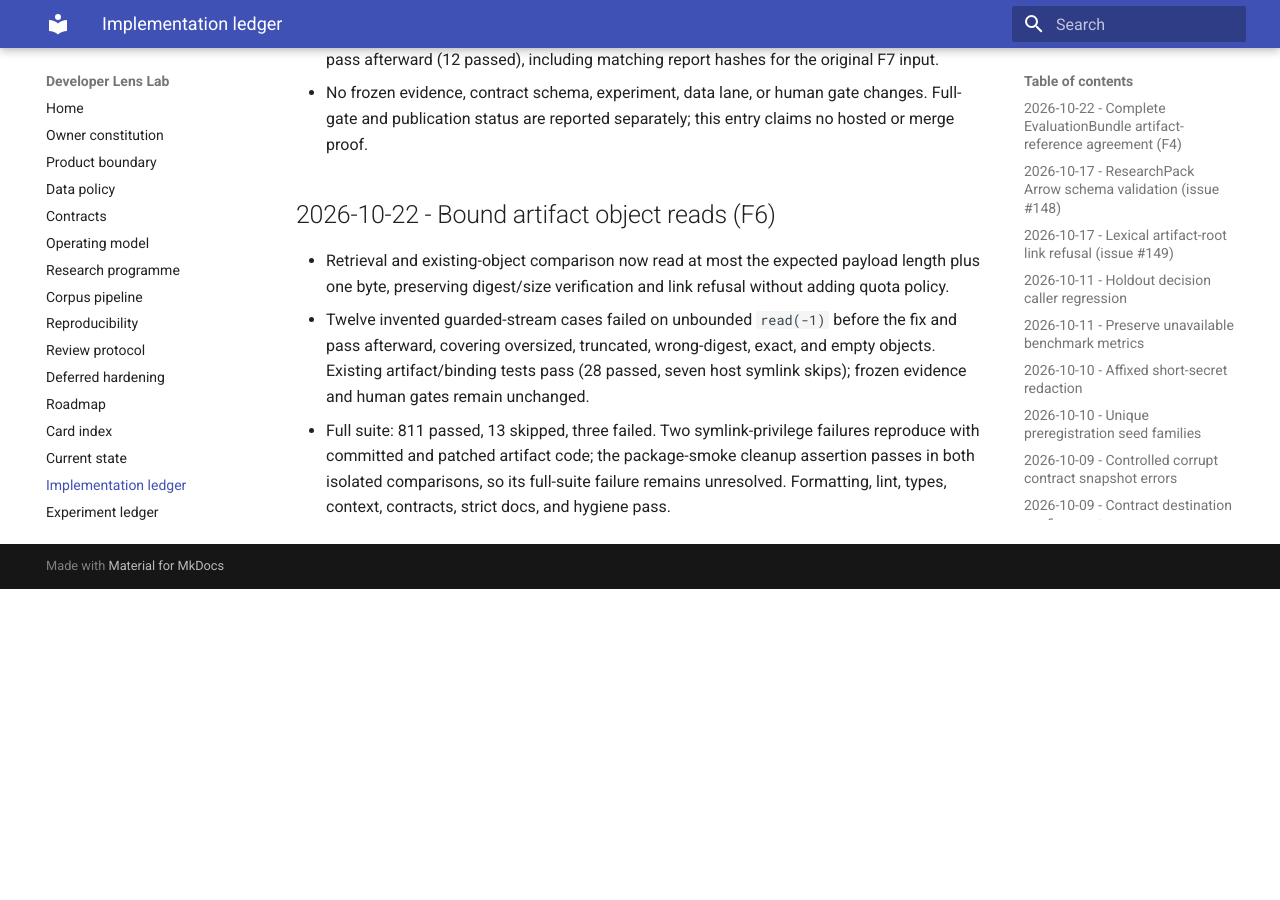
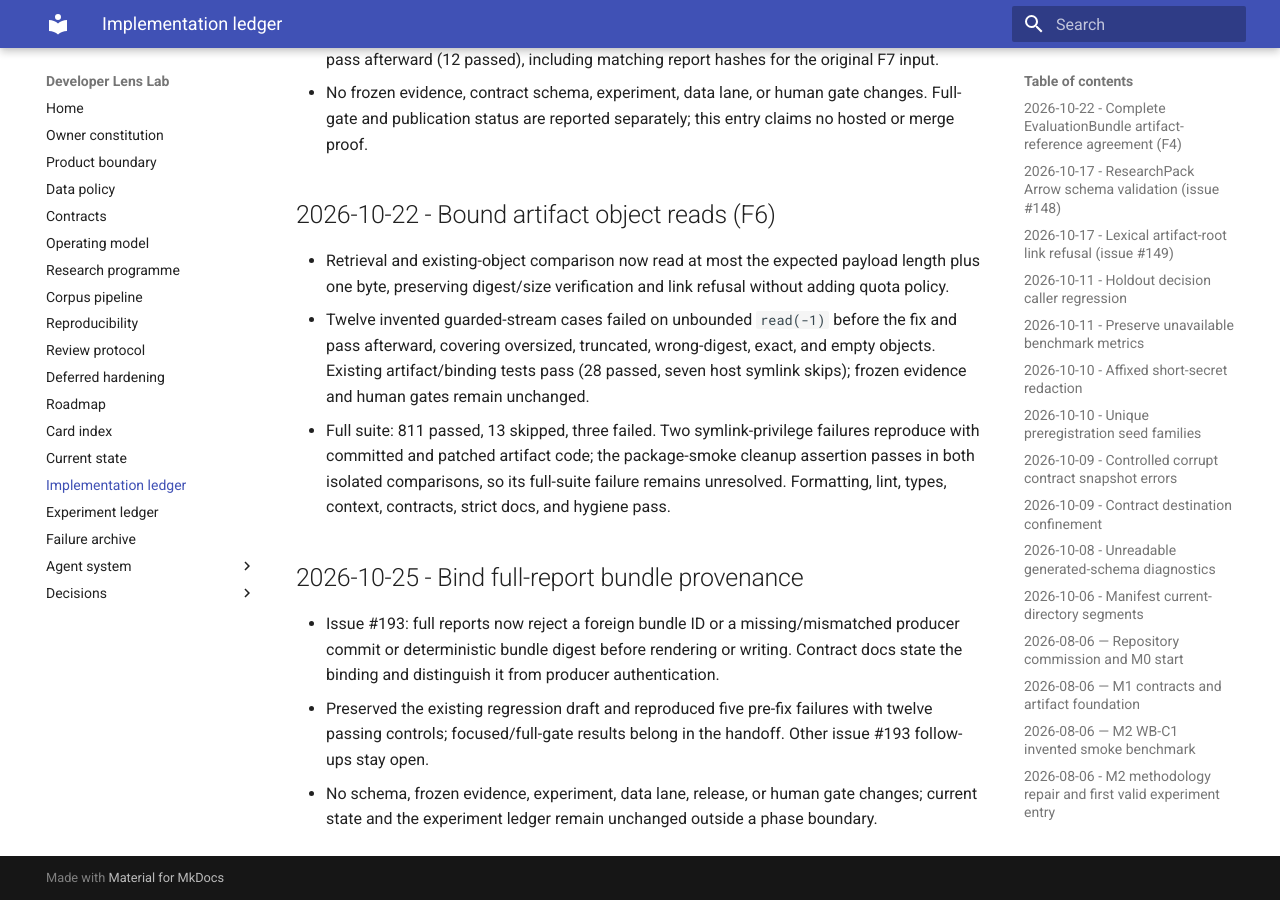
Before and after one commit to Chris0Jeky/developer-lens-lab, an MkDocs documentation site: the page built from docs/IMPLEMENTATION_LEDGER.md, in a window 1280 px wide and 900 px high, scrolled down 59547 px. Built offline with MkDocs 1.6.1 and Material for MkDocs 9.7.7, drawn with Linux system fonts in a browser that asks for light colours; before the commit the page ends 60136 px from its top, so only the background shows below that.

Commit message:
Bind full reports to bundle identity and provenance
BODY:
Reject full-report bundles whose identity, producer commit, or digest disagrees with the requested run manifest before rendering or writing.
Five regressions fail before the fix; afterward, 21 focused tests and 935 suite tests pass.
Document provenance binding and its authentication limits.
Standalone smoke awaits a committed tree; remaining #193 follow-ups stay open.

PR-TITLE: Bind full reports to bundle identity and provenance

CLOSES: none

NEXT:
#193: Wrap malformed run.json errors in RunnerError; runner.py and tests/test_report_manifest_binding.py; prove with uv run pytest -q tests/test_report_manifest_binding.py.
#193: Document exact result-reference/artifact-manifest agreement; docs/CONTRACTS.md; prove with uv run dllab context verify.
#193: Reproduce and align finding-export root confinement; src/developer_lens_lab/finding_export.py and tests/test_finding_export.py; prove with uv run pytest -q tests/test_finding_export.py.

Reject full-report bundles whose identity, producer commit, or digest disagrees with the requested run manifest before rendering or writing.
Five regressions fail before the fix; afterward, 21 focused tests and 935 suite tests pass.
Document provenance binding and its authentication limits.
Standalone smoke awaits a committed tree; remaining #193 follow-ups stay open.

```diff
--- a/docs/IMPLEMENTATION_LEDGER.md
+++ b/docs/IMPLEMENTATION_LEDGER.md
@@ -1870,3 +1870,13 @@ hashed package bytes only; the joint tag remains blocked on product
 - Retrieval and existing-object comparison now read at most the expected payload length plus one byte, preserving digest/size verification and link refusal without adding quota policy.
 - Twelve invented guarded-stream cases failed on unbounded `read(-1)` before the fix and pass afterward, covering oversized, truncated, wrong-digest, exact, and empty objects. Existing artifact/binding tests pass (28 passed, seven host symlink skips); frozen evidence and human gates remain unchanged.
 - Full suite: 811 passed, 13 skipped, three failed. Two symlink-privilege failures reproduce with committed and patched artifact code; the package-smoke cleanup assertion passes in both isolated comparisons, so its full-suite failure remains unresolved. Formatting, lint, types, context, contracts, strict docs, and hygiene pass.
+
+## 2026-10-25 - Bind full-report bundle provenance
+
+- Issue #193: full reports now reject a foreign bundle ID or a missing/mismatched producer commit
+  or deterministic bundle digest before rendering or writing. Contract docs state the binding and
+  distinguish it from producer authentication.
+- Preserved the existing regression draft and reproduced five pre-fix failures with twelve passing
+  controls; focused/full-gate results belong in the handoff. Other issue #193 follow-ups stay open.
+- No schema, frozen evidence, experiment, data lane, release, or human gate changes; current state
+  and the experiment ledger remain unchanged outside a phase boundary.
--- a/docs/agent-system/FRICTION_LOG.md
+++ b/docs/agent-system/FRICTION_LOG.md
@@ -2982,3 +2982,14 @@ retry, content inspection, or deletion was attempted.
 - **task:** Lab issues #148 and #149.
 - **promotion:** No runner, configuration, authority, or gate changes. Driver retains publication
   and supported-toolchain verification under the explicit edit-only, narrow-test brief.
+
+### FR-112 - Standalone smoke requires a committed tree in an edit-only task
+
+- **first-seen:** 2026-10-25
+- **status:** direct CLI smoke unverified; synthetic runner checks available
+- **symptom:** `uv run dllab benchmark wb-c1 --smoke` refuses the dirty tracked worktree, while
+  the task explicitly prohibits staging or committing.
+- **workaround:** Preserve the clean-tree guard and use the existing invented-fixture runner
+  tests for benchmark/replay/report coverage. The coordinator can run the direct CLI after commit.
+- **task:** Lab issue #193, full-report provenance binding.
+- **promotion:** No guard, Git authority, experiment, or human-gate changes.
```
Also changed, not shown: docs/CONTRACTS.md (+5 -0 lines), 2 other files.
